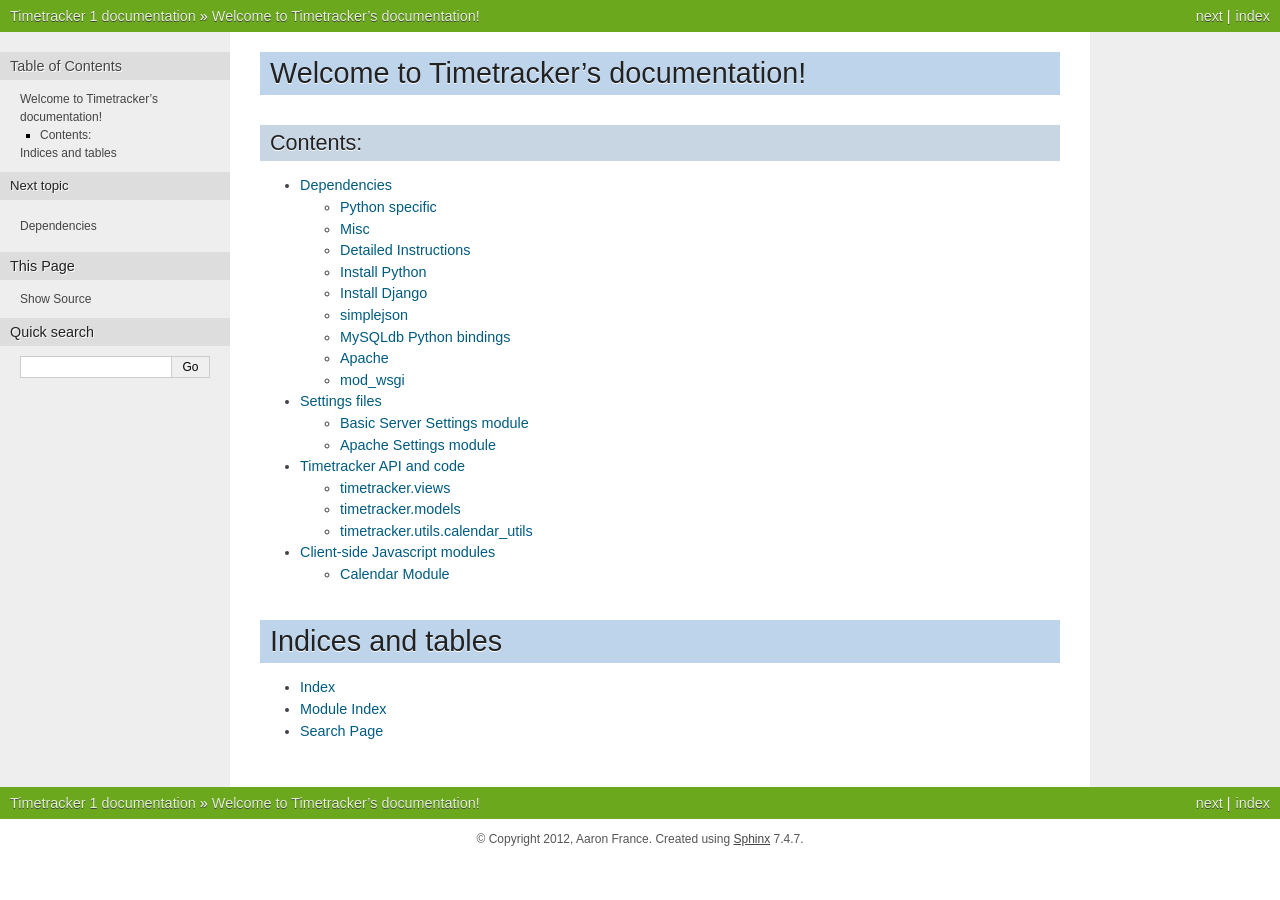
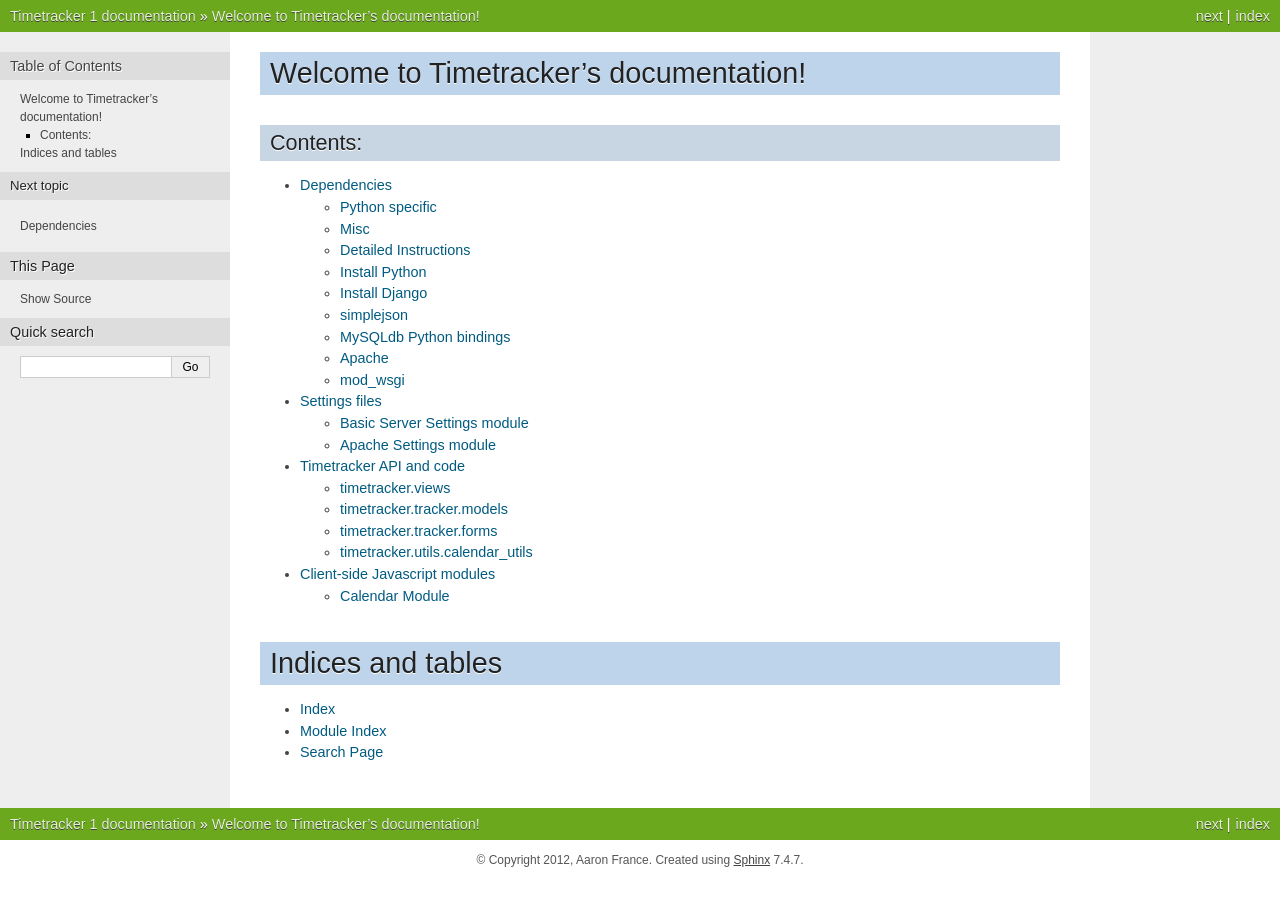
Before and after one commit to AeroNotix/django-timetracker, a Sphinx documentation site: the page built from docs/source/index.rst, in a window 1280 px wide. Built offline with Sphinx 7.4.7, drawn with Linux system fonts in a browser that asks for light colours; the version number could not be read and is left out.

```diff
--- a/docs/source/timetracker.rst
+++ b/docs/source/timetracker.rst
@@ -10,10 +10,16 @@ timetracker.views
 .. automodule:: timetracker.views
    :members:
 
-timetracker.models
-------------------
+timetracker.tracker.models
+--------------------------
 
 .. automodule:: timetracker.tracker.models
+   :members:
+
+timetracker.tracker.forms
+-------------------------
+
+.. automodule:: timetracker.tracker.forms
    :members:
 
 timetracker.utils.calendar_utils
```
Also changed, not shown: 11 other files.
